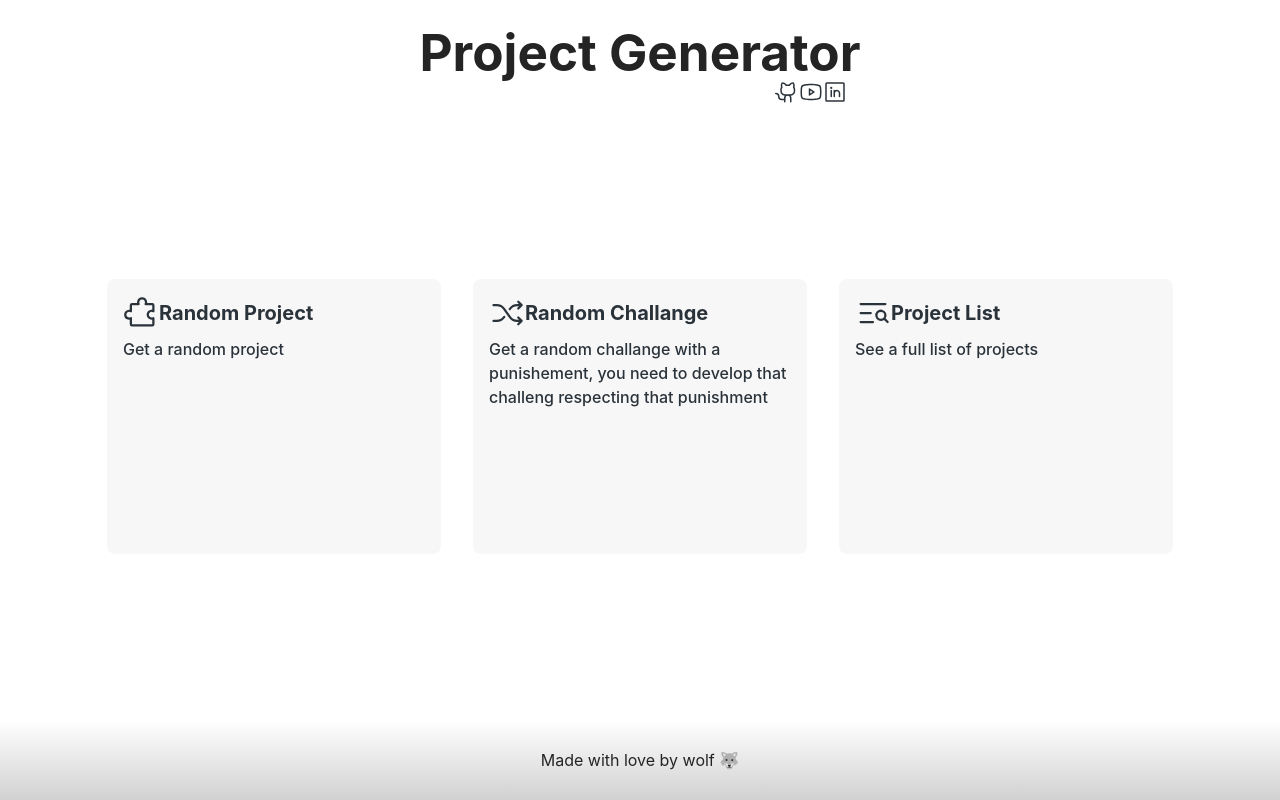
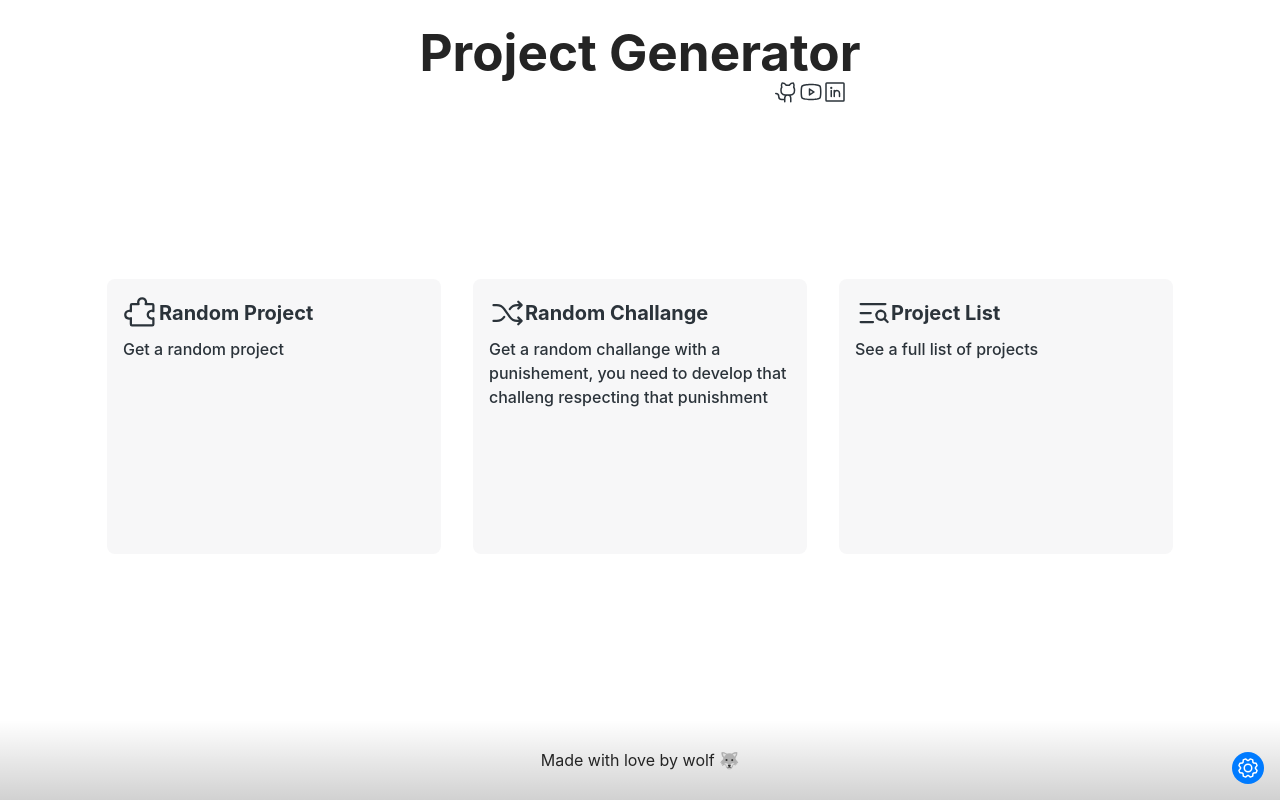
Before and after one commit to MurilloWolf/challenges-gen, a React (Vite) app: page / in a window 1280 px wide. Built offline with nearby package versions, Linux system fonts and the light colour scheme.

Commit message:
feat: added settings component to all app

```diff
--- a/src/pages/routes.tsx
+++ b/src/pages/routes.tsx
@@ -6,7 +6,7 @@ import {
   ProjectList,
   NotFound,
 } from "./index";
-import { Header, Footer } from "../components/index";
+import { Header, Footer, Settings } from "../components/index";
 
 export default function PagesRoutes() {
   return (
@@ -19,6 +19,7 @@ export default function PagesRoutes() {
         <Route path="/project-list" element={<ProjectList />} />
         <Route path="*" element={<NotFound />} />
       </Routes>
+      <Settings />
       <Footer />
     </BrowserRouter>
   );
```
